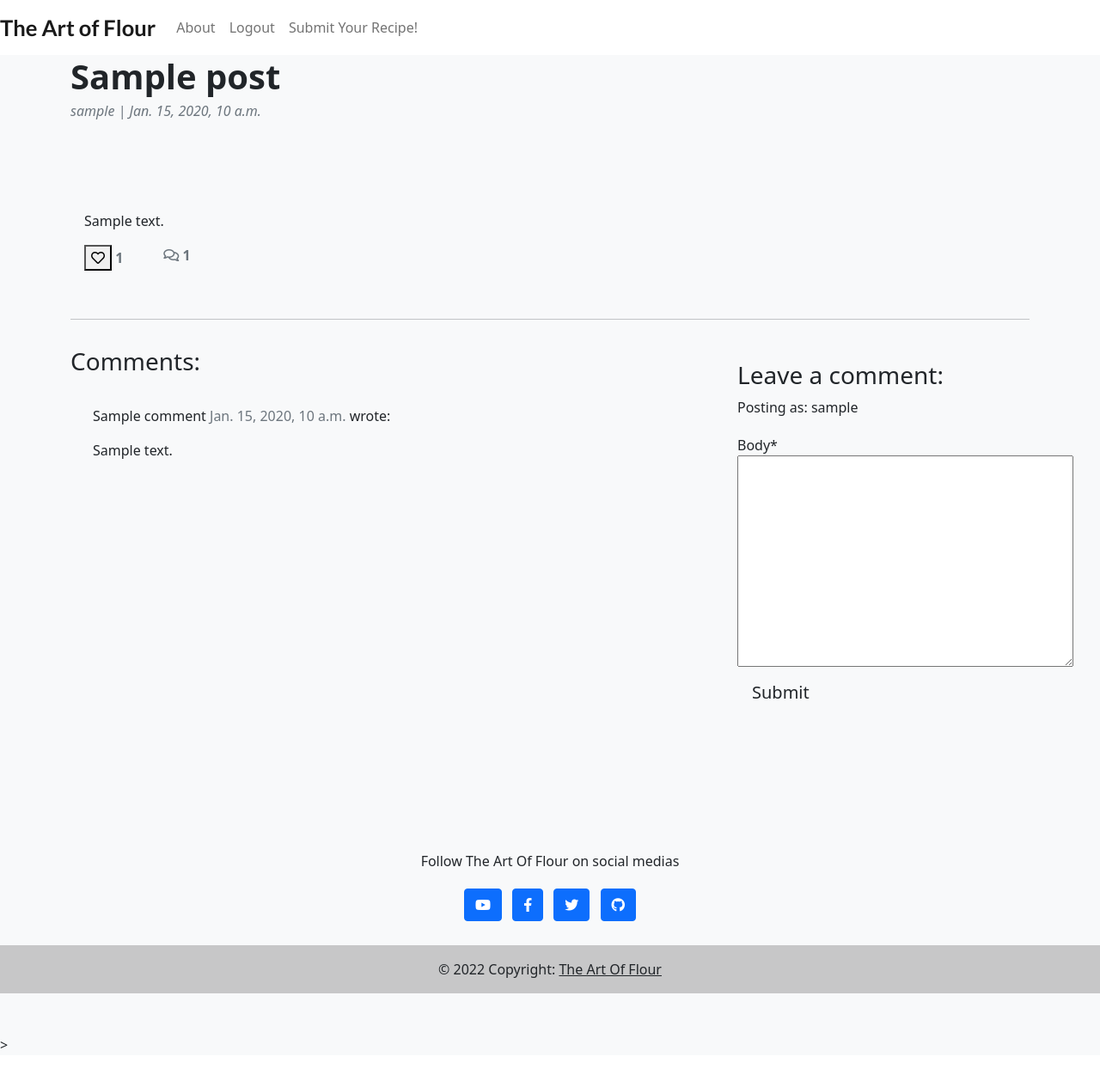
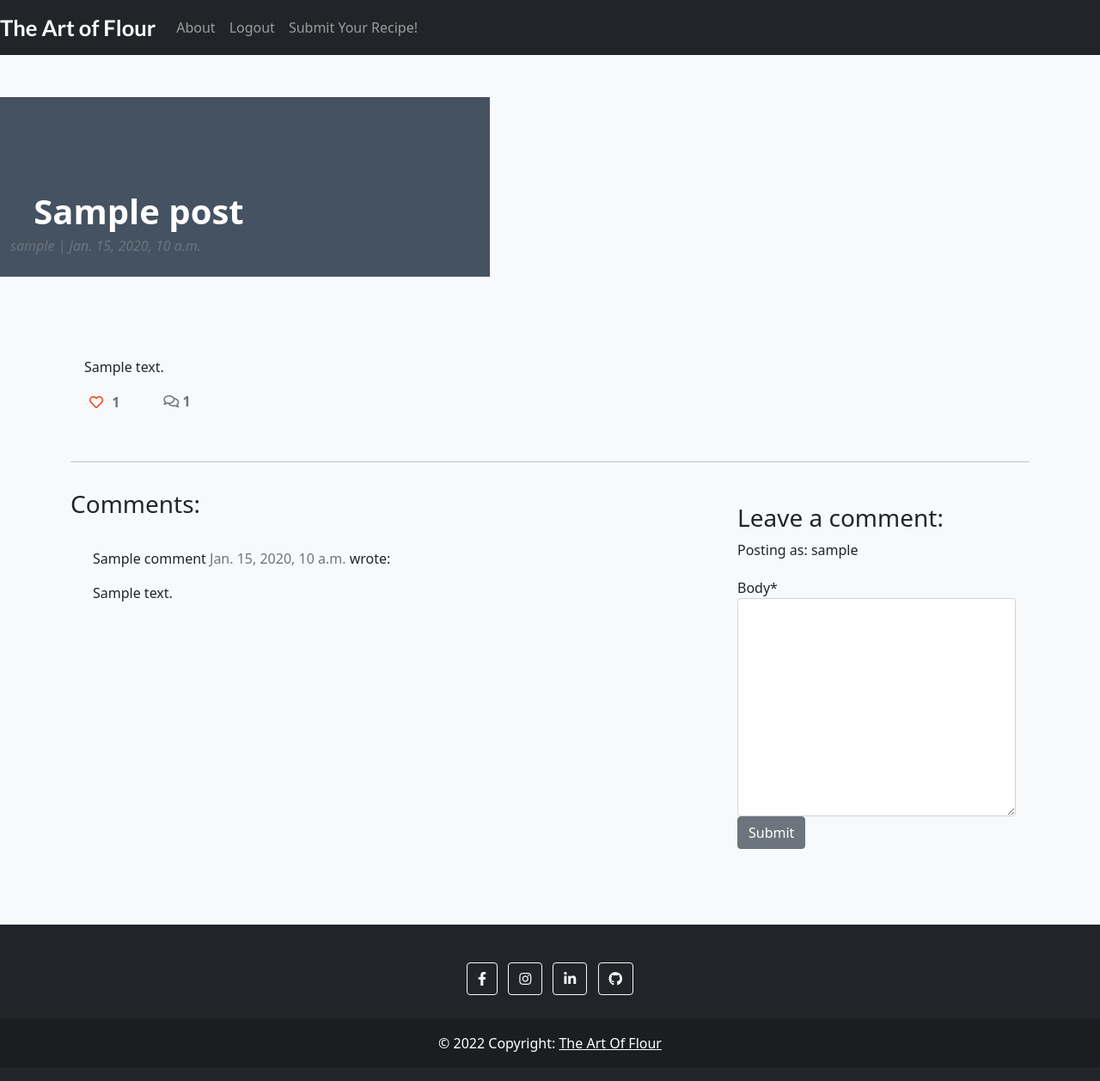
Before and after one commit to nicolascagna96/the-art-of-flour, a Django app: a page that uses templates/base.html in a window 1280 px wide. Shown: the whole page at 86% size. Before the commit the page ends 1220 px from the top, so only its background shows below. Run offline with Django 3.2, Linux system fonts and the light colour scheme; a user stored in the database is signed in; tables that the repository leaves empty hold one stand-in row (values such as "Sample post"); some libraries are stand-ins or nearby versions.

Commit message:
Styling the footer and about page

```diff
--- a/blog/forms.py
+++ b/blog/forms.py
@@ -3,6 +3,7 @@ from django.forms import ModelForm
 from .models import Comment
 from .models import Recipes
 from django.contrib.auth.models import User
+
 
 class CommentForm(forms.ModelForm):
     class Meta:
@@ -16,4 +17,19 @@ class SubmitForm(ModelForm):
 
     class Meta:
         model = Recipes
-        fields = '__all__'
+        fields = (
+            'name', 'email', 'recipe_name', 'body', 'image')
+
+        labels = {
+            'name': 'Name',
+            'email': 'Email Address',
+            'recipe_name': 'Recipe Title',
+            'body': 'Ingredients and Method',
+        }
+
+    widgets = {
+            'name': forms.TextInput(attrs={'class': 'form:control'}),
+            'email': forms.EmailInput(attrs={'class': 'form:control'}),
+            'recipe_name': forms.TextInput(attrs={'class': 'form:control'}),
+            'body': forms.TextInput(attrs={'class': 'form:control'}),
+        }
--- a/blog/models.py
+++ b/blog/models.py
@@ -12,7 +12,8 @@ STATUS = (
 class Post(models.Model):
     title = models.CharField(max_length=200, unique=True)
     slug = models.SlugField(max_length=200, unique=True)
-    author = models.ForeignKey(User, on_delete=models.CASCADE, related_name='blog_posts')
+    author = models.ForeignKey(
+        User, on_delete=models.CASCADE, related_name='blog_posts')
     updated_on = models.DateTimeField(auto_now=True)
     content = models.TextField()
     created_on = models.DateTimeField(auto_now_add=True)
@@ -32,9 +33,9 @@ class Post(models.Model):
 
 class Comment(models.Model):
     post = models.ForeignKey(
-         Post,
-         on_delete=models.CASCADE,
-         related_name='comments')
+        Post,
+        on_delete=models.CASCADE,
+        related_name="comments")
     name = models.CharField(max_length=80)
     email = models.EmailField()
     body = models.TextField()
@@ -54,10 +55,11 @@ class Recipes(models.Model):
 
     name = models.CharField(
         'Your name', max_length=50, blank=False, null=False, default="")
+    email = models.EmailField(blank=True)
     recipe_name = models.CharField(
         'Recipe Title', max_length=100, blank=False, null=False)
-    body = models.TextField('Ingredients and Method')
-    image = models.ImageField('Image', upload_to='djangouploads/files/covers')
+    body = models.TextField(blank=False)
+    image = models.ImageField(blank=True)
 
     def __str__(self):
         return self.name
--- a/blog/views.py
+++ b/blog/views.py
@@ -7,8 +7,6 @@ from django.http import HttpResponseRedirect
 from django.contrib import messages
 from .models import Post
 from .models import Recipes
-
-
 
 
 class PostList(generic.ListView):
@@ -101,5 +99,6 @@ def submit(request):
         form = SubmitForm
         if 'submitted' in request.GET:
             submitted = True
-
-        return render(request, 'submit.html', {'form': form, 'submitted': submitted})
+        form = SubmitForm()
+        return render(
+            request, 'submit.html', {'form': form, 'submitted': submitted})
--- a/static/css/style.css
+++ b/static/css/style.css
@@ -72,24 +72,13 @@ body {
     overflow: hidden;
 }
 
-.masthead-image:after {
-    content: "";
-    position: absolute;
-    top: 0;
-    right: 90%;
-    height: 100%;
-    width: 150%;
-    background: #445261;
-    -webkit-transform: skew(15deg);
-    -moz-transform: skew(15deg);
-    transform: skew(15deg);
-    z-index: 100;
-}
 
 .post-link {
     text-decoration: none;
     color: #445261;
 }
+
+
 
 .post-link:hover,
 .page-link {
@@ -101,7 +90,27 @@ body {
     margin-left: 5%;
 }
 
-.post-subtitle {
-    margin-left: 5%;
-    color: lightgray;
+.link:hover,
+.link:active {
+    color: #445261;
+    text-decoration: underline;
 }
+
+.btn-like {
+    color: #E84610;
+    border: none;
+    background: transparent;
+}
+
+.btn-like:hover,
+.btn-like:active {
+    color: #E84610;
+    background: transparent;
+    border: none;
+}
+
+.about-section{
+    min-height: 100vh;
+    width: 95%;
+    font-size: 14pz;
+}
--- a/templates/account/login.html
+++ b/templates/account/login.html
@@ -1,4 +1,5 @@
 {% extends "base.html" %}
+{% load crispy_forms_tags %}
 
 {% load i18n %}
 {% load account socialaccount %}
@@ -20,7 +21,7 @@
 
             <form class="login" id="signin" method="POST" action="{% url 'account_login' %}">
               {% csrf_token %}
-              {{ form.as_p }}
+              {{ form|crispy }}
               {% if redirect_field_value %}
             <div class="form-outline mb-4">
               <input  id="typeEmailX-2" class="form-control form-control-lg" type="hidden" name="{{ redirect_field_name }}" value="{{ redirect_field_value }}" >
--- a/templates/account/signup.html
+++ b/templates/account/signup.html
@@ -1,4 +1,5 @@
 {% extends "base.html" %}
+{% load crispy_forms_tags %}
 
 {% load i18n %}
 
@@ -19,7 +20,7 @@
 
             <form class="signup" id="signup" method="POST" action="{% url 'account_signup' %}">
               {% csrf_token %}
-              {{ form.as_p }}
+              {{ form|crispy }}
               {% if redirect_field_value %}
               <div class="form-outline mb-4">
                 <input id="typeEmailX-2" class="form-control form-control-lg" type="hidden"
--- a/templates/base.html
+++ b/templates/base.html
@@ -21,7 +21,7 @@
 </head>
 
 <body class="bg-light">
-  <nav class="navbar navbar-expand-lg navbar-light bg-white fixed-top">
+  <nav class="navbar navbar-expand-lg navbar-dark bg-dark fixed-top">
     <a class="navbar-brand" href="{% url 'home' %}">The Art of Flour</a>
     <button class="navbar-toggler" type="button" data-toggle="collapse" data-target="#navbarSupportedContent"
       aria-controls="navbarSupportedContent" aria-expanded="false" aria-label="Toggle navigation">
@@ -64,43 +64,54 @@
     </main>
 
 
+    <footer class="bg-dark text-center mt-auto py-3 text-white">
+      <!-- Grid container -->
+      <div class="container p-4 pb-0">
+        <!-- Section: Social media -->
+        <section class="mb-4">
+          <!-- Facebook -->
+          <a class="btn btn-outline-light btn-floating m-1" href="https://www.facebook.com/" role="button"
+            ><i class="fab fa-facebook-f"></i
+          ></a>
 
-    <!--Footer-->
-    <footer class="py-5 bg-light">
+          <!-- Instagram -->
+          <a class="btn btn-outline-light btn-floating m-1" href="https://www.instagram.com/" role="button"
+            ><i class="fab fa-instagram"></i
+          ></a>
 
-      <div class="text-center py-4 align-items-center">
-        <p>Follow The Art Of Flour on social medias</p>
-        <a href="https://www.youtube.com" class="btn btn-primary m-1" role="button" rel="nofollow" target="_blank">
-          <i class="fab fa-youtube"></i>
-        </a>
-        <a href="https://www.facebook.com" class="btn btn-primary m-1" role="button" rel="nofollow" target="_blank">
-          <i class="fab fa-facebook-f"></i>
-        </a>
-        <a href="https://twitter.com" class="btn btn-primary m-1" role="button" rel="nofollow" target="_blank">
-          <i class="fab fa-twitter"></i>
-        </a>
-        <a href="https://github.com" class="btn btn-primary m-1" role="button" rel="nofollow" target="_blank">
-          <i class="fab fa-github"></i>
-        </a>
+          <!-- Linkedin -->
+          <a class="btn btn-outline-light btn-floating m-1" href="https://www.linkedin.com/" role="button"
+            ><i class="fab fa-linkedin-in"></i
+          ></a>
+
+          <!-- Github -->
+          <a class="btn btn-outline-light btn-floating m-1" href="https://github.com/nicolascagna96" role="button"
+            ><i class="fab fa-github"></i
+          ></a>
+        </section>
+        <!-- Section: Social media -->
       </div>
+      <!-- Grid container -->
 
       <!-- Copyright -->
       <div class="text-center p-3" style="background-color: rgba(0, 0, 0, 0.2);">
         © 2022 Copyright:
-        <a class="text-dark" href="{% url 'home' %}">The Art Of Flour</a>
+        <a class="text-white" href="{% url 'home' %}">The Art Of Flour</a>
       </div>
+      <!-- Copyright -->
     </footer>
-    <!-- Optional JavaScript -->
-    <script src="https://cdn.jsdelivr.net/npm/bootstrap@4.3.1/dist/js/bootstrap.min.js"
-      integrity="sha384-JjSmVgyd0p3pXB1rRibZUAYoIIy6OrQ6VrjIEaFf/nJGzIxFDsf4x0xIM+B07jRM" crossorigin="anonymous">
+
+    </div>
+    <!-- End of .container -->
+
+    <script>
+      setTimeout(function(){
+          let messages = document.getElementById("msg");
+          let alert = new bootstrap.Alert(messages);
+          alert.close();
+      }, 3000);
     </script>
 
-    <script>
-
-      if (window.location.pathname == '/about') {
-            document.getElementById('about-page').classList.add('nav-link-active');
-        }
-    </script>>
 </body>
 
 </html>
--- a/templates/index.html
+++ b/templates/index.html
@@ -69,4 +69,5 @@
     </section>
 </main>
 
+
 {% endblock %}
--- a/templates/post_detail.html
+++ b/templates/post_detail.html
@@ -1,13 +1,13 @@
 {% extends 'base.html' %} {% block content %}
 {% load crispy_forms_tags %}
 
-<div class="container mt-5">
+<div class="container mt-5 masthead">
         <div class="row">
-            <div class="col-lg-8">
+            <div class="col-lg-6  masthead-text">
                 <!-- Post title goes in these h1 tags -->
                 <article>
                     <header class="mb-4">
-                        <h1 class="fw-bolder mb-1">{{ post.title }}</h1>
+                        <h1 class="fw-bolder mb-1 post-title">{{ post.title }}</h1>
 
                 <!-- Post author goes before the | the post's created date goes after -->
                 <div class="text-muted fst-italic mb-2">{{ post.author }} | {{ post.created_on }}</div>
@@ -16,9 +16,9 @@
             <figure class="mb-4">
                 <!-- The featured image URL goes in the src attribute -->
                 {% if "placeholder" in post.featured_image.url %}
-                <img class="img-fluid rounded" src="https://codeinstitute.s3.amazonaws.com/fullstack/blog/default.jpg">
+                <img class=" d-md-block col-md-6 masthead-image" src="https://codeinstitute.s3.amazonaws.com/fullstack/blog/default.jpg">
                 {% else %}
-                <img class="img-fluid rounded" src=" {{ post.featured_image.url }}" width="80%" >
+                <img class=" d-md-block col-md-6 masthead-image" src=" {{ post.featured_image.url }}" width="60%" >
                 {% endif %}
             </figure>
     </div>
@@ -107,7 +107,7 @@
                 <form method="post" style="margin-top: 1.3em;">
                     {{ comment_form | crispy }}
                     {% csrf_token %}
-                    <button type="submit" class="btn btn-signup btn-lg">Submit</button>
+                    <input type="submit" value="Submit" class="btn btn-secondary">
                 </form>
                 {% endif %}
                 {% endif %}
--- a/theartofflour/settings.py
+++ b/theartofflour/settings.py
@@ -59,7 +59,8 @@ SITE_ID = 1
 LOGIN_REDIRECT_URL = '/'
 LOGOUT_REDIRECT_URL = '/'
 
-CRISPY_TEMPLATE_PACK = 'bootstrap'
+CRISPY_ALLOWED_TEMPLATE_PACKS = 'bootstrap4'
+CRISPY_TEMPLATE_PACK = 'bootstrap4'
 
 
 MIDDLEWARE = [
```
Also changed, not shown: blog/admin.py (+5 -3 lines), templates/submit.html (+19 -12 lines), blog/migrations/0005_recipes_email.py (added), blog/migrations/0006_auto_20221027_1035.py (added).
